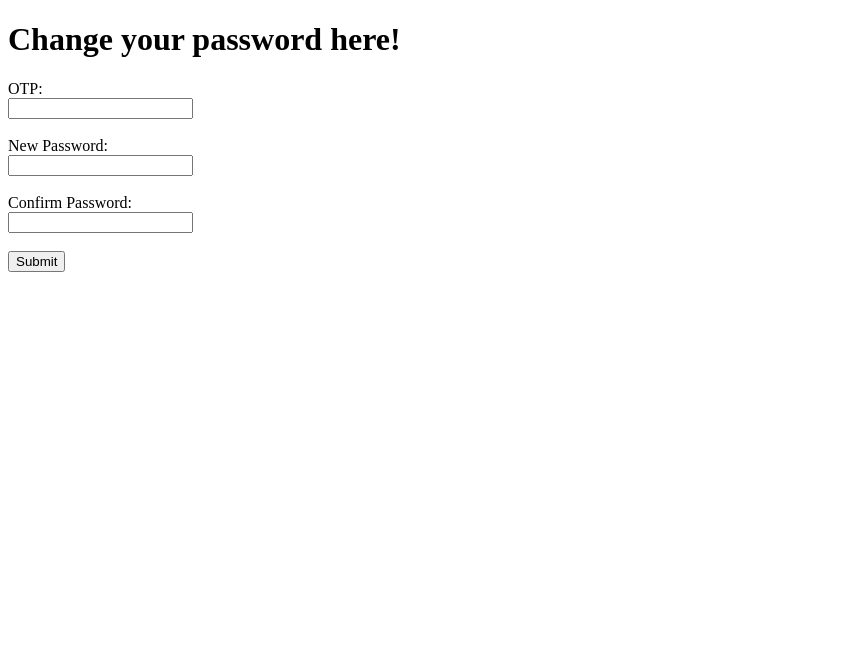
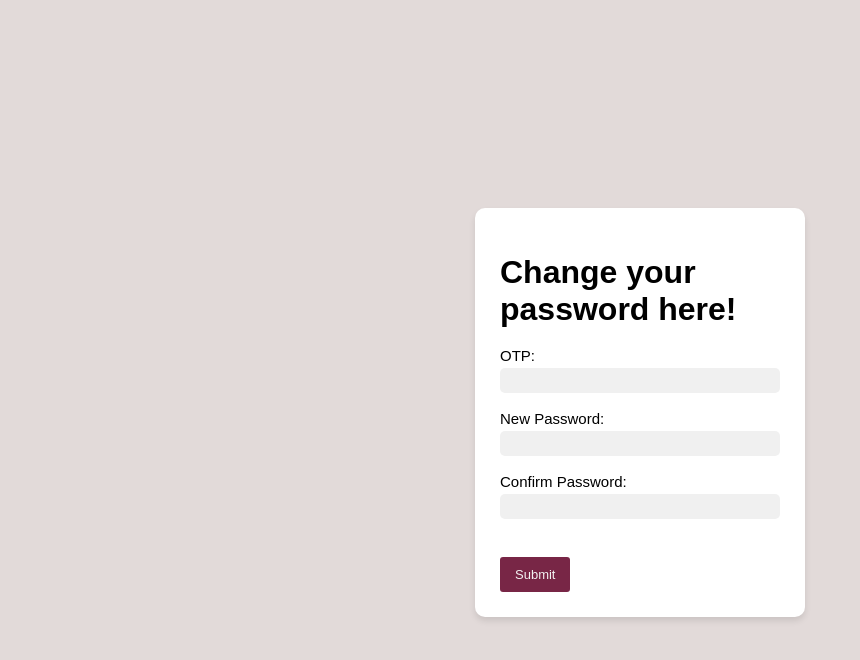
Before and after one commit to UdhayaShan1/Gym-Booking-System1, a Flask app: page /change_pwd in a window 1280 px wide. Shown: the top 660 px of the page, without its empty margins (0-860 px from the left). Run offline with Flask 3, Linux system fonts and the light colour scheme; the visitor is signed in with stand-in values (Sample User, id 1); parts of the project's set-up code (start-up, migrations or seed data) failed here and were passed over.

Commit message:
CSS for password change and some minor edits

```diff
--- a/Website/static/css/style.css
+++ b/Website/static/css/style.css
@@ -20,7 +20,7 @@ footer {
 }
 
 .navbar h1 {
-  text-indent: 5px;
+  text-indent: 15px;
 
 }
 
@@ -50,8 +50,9 @@ footer {
 .profileContainer {
   max-width: 600px;
   margin: 0 auto;
+  margin-top: 5%;
   padding: 20px;
-  background-color: #e2d9dd;
+  background-color: #fff;
   border-radius: 5px;
   box-shadow: 0 2px 4px rgba(0, 0, 0, 0.1);
 }
@@ -113,6 +114,8 @@ footer {
 .registrationPage label {
   font-size: 15px;
   font-weight: 450;
+  position: relative;
+  bottom: 3px;
   margin-bottom: 10px;
 }
 
@@ -167,6 +170,8 @@ footer {
 .loginContainer label {
   font-size: 15px;
   font-weight: 450;
+  position: relative;
+  bottom: 3px;
   margin-bottom: 10px;
 }
 
@@ -272,3 +277,53 @@ footer {
   box-shadow: 0 4px 6px rgba(0, 0, 0, 0.1);
 
 }
+
+/* Change Password */
+
+.changePassword {
+  position: relative;
+  top: 200px;
+  max-width: 280px;
+  margin: 0 auto;
+  padding: 25px;
+  background-color: #fff;
+  border-radius: 10px;
+  box-shadow: 0 4px 6px rgba(0, 0, 0, 0.1);
+}
+
+.changePassword label {
+  font-size: 15px;
+  font-weight: 450;
+  position: relative;
+  bottom: 3px;
+  margin-bottom: 10px;
+}
+
+.changePassword input {
+  width: 100%;
+  padding: 5px 0px;
+  border-radius: 5px;
+  background: #f0f0f0;
+  border: 0;
+  margin-bottom: 20px;
+}
+
+.changePassword button {
+  font-size: 13px;
+  padding: 10px 15px;
+  border: none;
+  background-color: #782646;
+  color: #f2f2f2;
+  cursor: pointer;
+  border-radius: 3px;
+}
+
+.changePassword button:hover {
+  background-color: #ddd;
+  color: black;
+}
+
+.changePassword button.active {
+  background-color: #864d5c;
+  color: white;
+}
--- a/Website/templates/changePwd.html
+++ b/Website/templates/changePwd.html
@@ -6,20 +6,23 @@
     <meta name="viewport" content="width=device-width, initial-scale=1.0">
     <title>Document</title>
     <script src="{{ url_for('static', filename='js/changePwd.js') }}"></script>
+    <link rel="stylesheet" href="..\static\css\style.css">
 </head>
 <body>
-    <h1>Change your password here!</h1>
+    <div class="changePassword">
+        <h1>Change your password here!</h1>     <!-- Cemter align? -->
         <div class="recovery">
             <form id="eminemRecovery">
                 <label for="otp">OTP:</label><br>
-            <input type="text" id="otp" name="otp"><br><br>
+                <input type="text" id="otp" name="otp"><br>
                 <label for="newPwd">New Password:</label><br>
-            <input type="password" id="newPwd" name="newPwd"><br><br>
+                <input type="password" id="newPwd" name="newPwd"><br>
                 <label for="newPwdCfm">Confirm Password:</label><br>
                 <input type="password" id="newPwdCfm" name="newPwdCfm"><br><br>
                 <button type="submit">Submit</button>
             </form>
         </div>
+    </div>
 
 </body>
 </html>
--- a/Website/templates/index.html
+++ b/Website/templates/index.html
@@ -12,12 +12,12 @@
     <h1>Welcome to FitBook Version 0.6.6 Alpha</h1>
   <div class="index">
     <span id="indexRegistration">
-      <h1 id="RegisterTitle">Are you a new User?</h1>
+      <h1 id="RegisterTitle">Are you a new user?</h1>
       <button type="button" id="registerButton">Register</button>
     </span>
 
     <span id="indexLogin">
-      <h1 id="LoginTitle">Are you an existing users?</h1>
+      <h1 id="LoginTitle">Are you an existing user?</h1>
       <button type="button" id="loginButton">Login</button>
     </span>
   </div>
```
Lines whose indentation alone changed are shown as unchanged.
